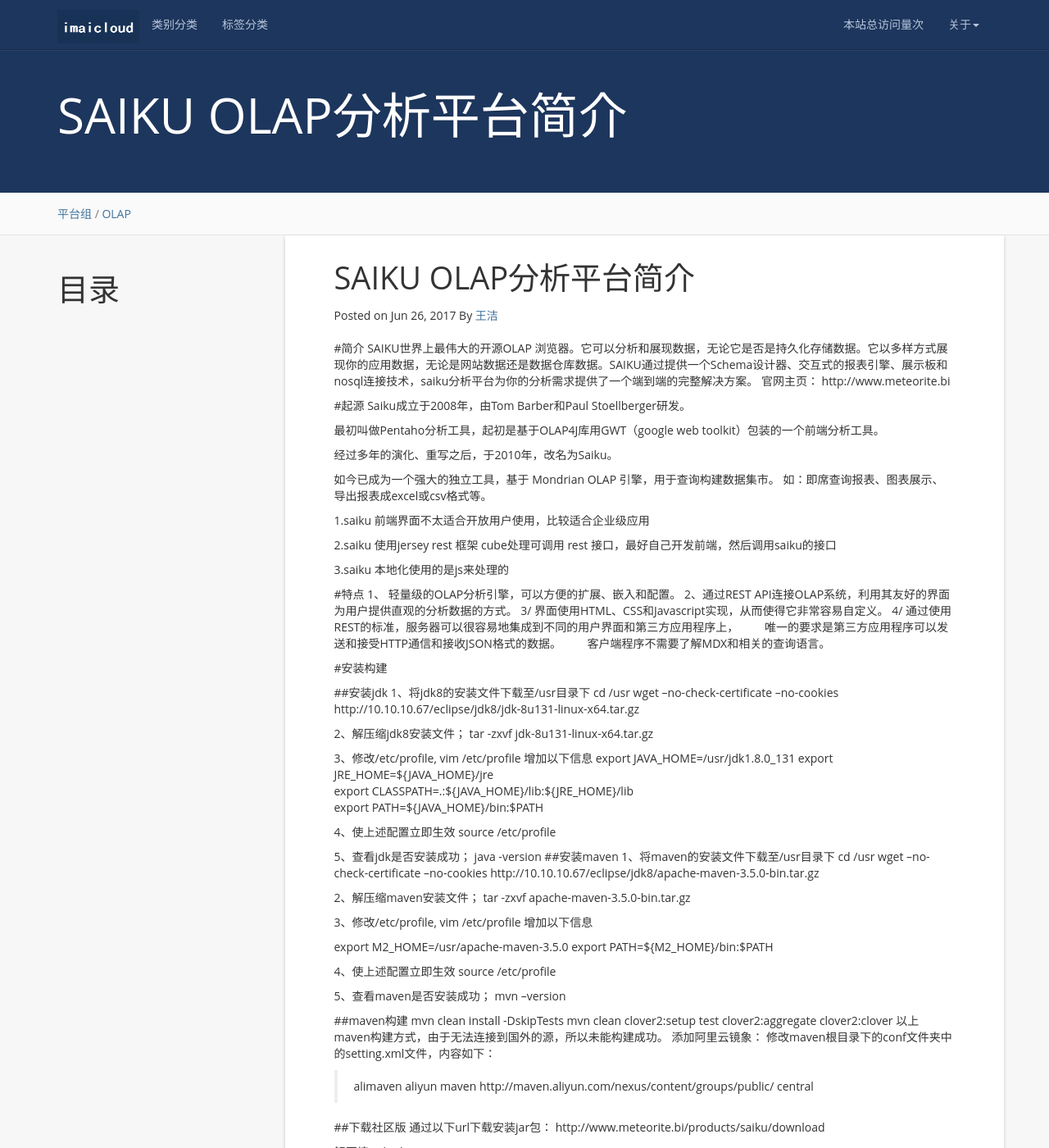
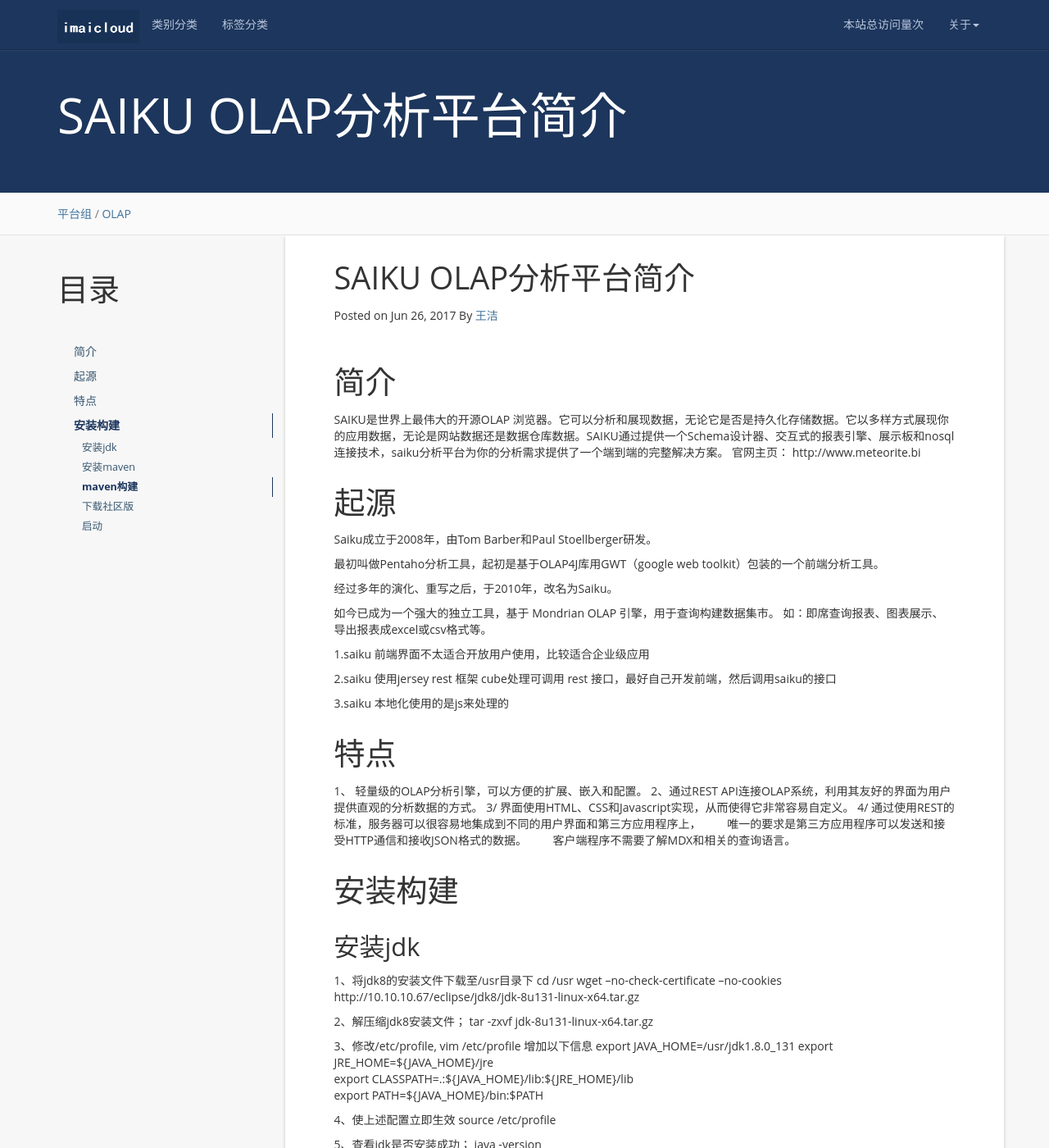
Before and after one commit to zhanglan/blog-1, a Jekyll site: the page built from _posts/olap/2017-06-26-SAIKU OLAP分析平台简介.md, in a window 1280 px wide and 1400 px high. Shown: the whole window at 82% size. Built offline with Jekyll 4.4.1, drawn with Linux system fonts in a browser that asks for light colours; nearby versions of some CDN libraries; comment, search, counter and statistics services are not loaded; some of the changed text lies outside the part shown.

Commit message:
saiku olap,sunfs,20170626

```diff
--- a/_posts/olap/2017-06-26-SAIKU OLAP分析平台简介.md
+++ b/_posts/olap/2017-06-26-SAIKU OLAP分析平台简介.md
@@ -14,12 +14,12 @@
 {:toc}
 
 
-#简介
-SAIKU世界上最伟大的开源OLAP 浏览器。它可以分析和展现数据，无论它是否是持久化存储数据。它以多样方式展现你的应用数据，无论是网站数据还是数据仓库数据。SAIKU通过提供一个Schema设计器、交互式的报表引擎、展示板和nosql连接技术，saiku分析平台为你的分析需求提供了一个端到端的完整解决方案。
+# 简介
+SAIKU是世界上最伟大的开源OLAP 浏览器。它可以分析和展现数据，无论它是否是持久化存储数据。它以多样方式展现你的应用数据，无论是网站数据还是数据仓库数据。SAIKU通过提供一个Schema设计器、交互式的报表引擎、展示板和nosql连接技术，saiku分析平台为你的分析需求提供了一个端到端的完整解决方案。
  官网主页：
 http://www.meteorite.bi
 
-#起源
+# 起源
 Saiku成立于2008年，由Tom Barber和Paul Stoellberger研发。
 
 最初叫做Pentaho分析工具，起初是基于OLAP4J库用GWT（google web toolkit）包装的一个前端分析工具。
@@ -35,7 +35,7 @@
 
 3.saiku 本地化使用的是js来处理的
 
-#特点
+# 特点
 1、 轻量级的OLAP分析引擎，可以方便的扩展、嵌入和配置。
 2、通过REST API连接OLAP系统，利用其友好的界面为用户提供直观的分析数据的方式。
 3/ 界面使用HTML、CSS和Javascript实现，从而使得它非常容易自定义。
@@ -43,9 +43,9 @@
 　　唯一的要求是第三方应用程序可以发送和接受HTTP通信和接收JSON格式的数据。
 　　客户端程序不需要了解MDX和相关的查询语言。
 
-#安装构建
+# 安装构建
 
-##安装jdk
+## 安装jdk
 1、将jdk8的安装文件下载至/usr目录下
 cd /usr
 wget --no-check-certificate --no-cookies  http://10.10.10.67/eclipse/jdk8/jdk-8u131-linux-x64.tar.gz
@@ -66,7 +66,7 @@
 
 5、查看jdk是否安装成功；
 java -version
-##安装maven
+## 安装maven
 1、将maven的安装文件下载至/usr目录下
 cd /usr
 wget --no-check-certificate --no-cookies  http://10.10.10.67/eclipse/jdk8/apache-maven-3.5.0-bin.tar.gz
@@ -87,7 +87,7 @@
 5、查看maven是否安装成功；
 mvn --version
 
-##maven构建
+## maven构建
 mvn clean install -DskipTests
 mvn clean clover2:setup test clover2:aggregate clover2:clover
 以上maven构建方式，由于无法连接到国外的源，所以未能构建成功。
@@ -103,13 +103,13 @@
 >    </mirror>
 >  </mirrors>
 
-##下载社区版
+## 下载社区版
 通过以下url下载安装jar包：
 http://www.meteorite.bi/products/saiku/download
 
 解压缩saiku-latest.zip
 
-##启动
+## 启动
 cd /apps/saiku-server/
 ./start-saiku.sh
 
```
